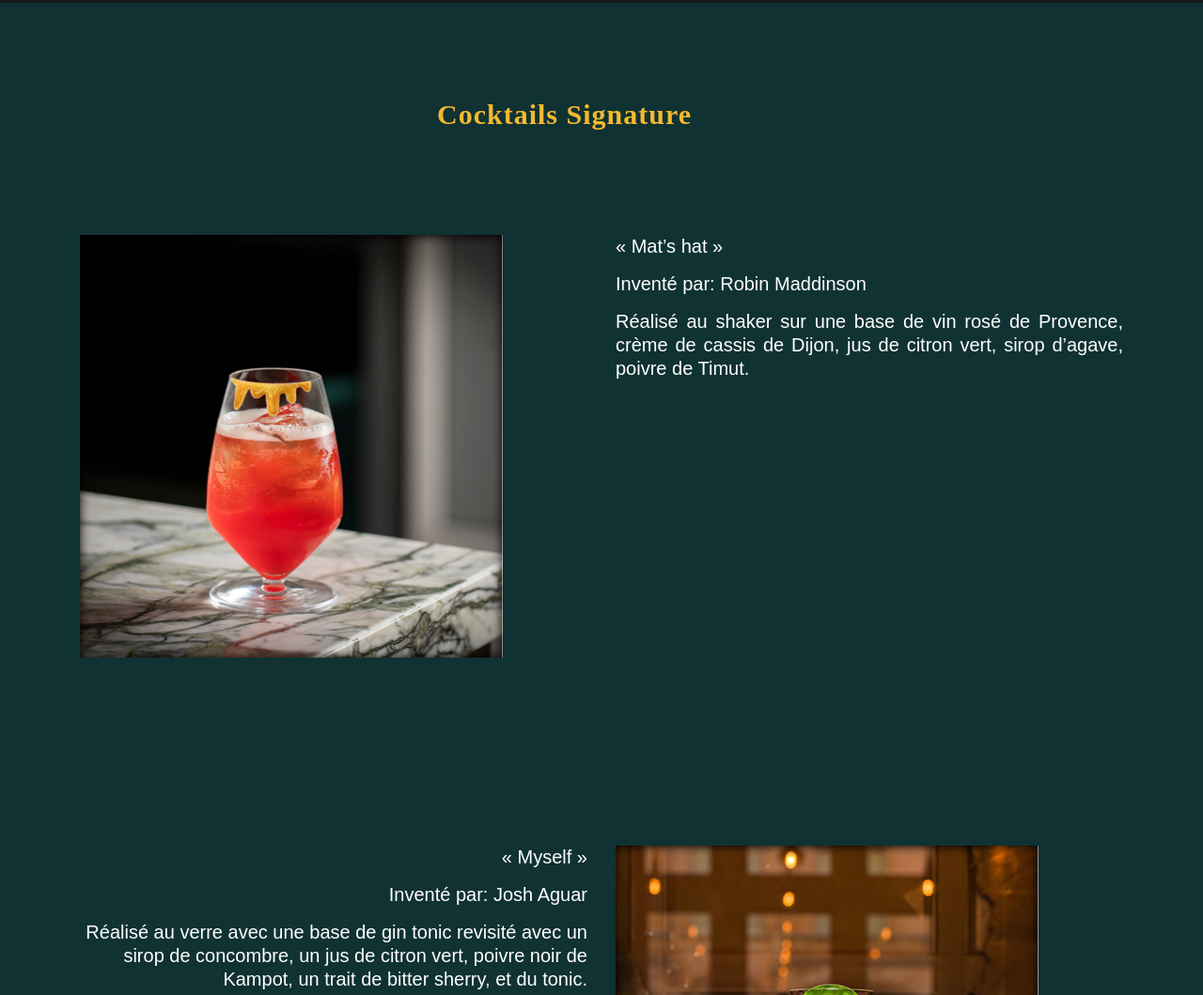
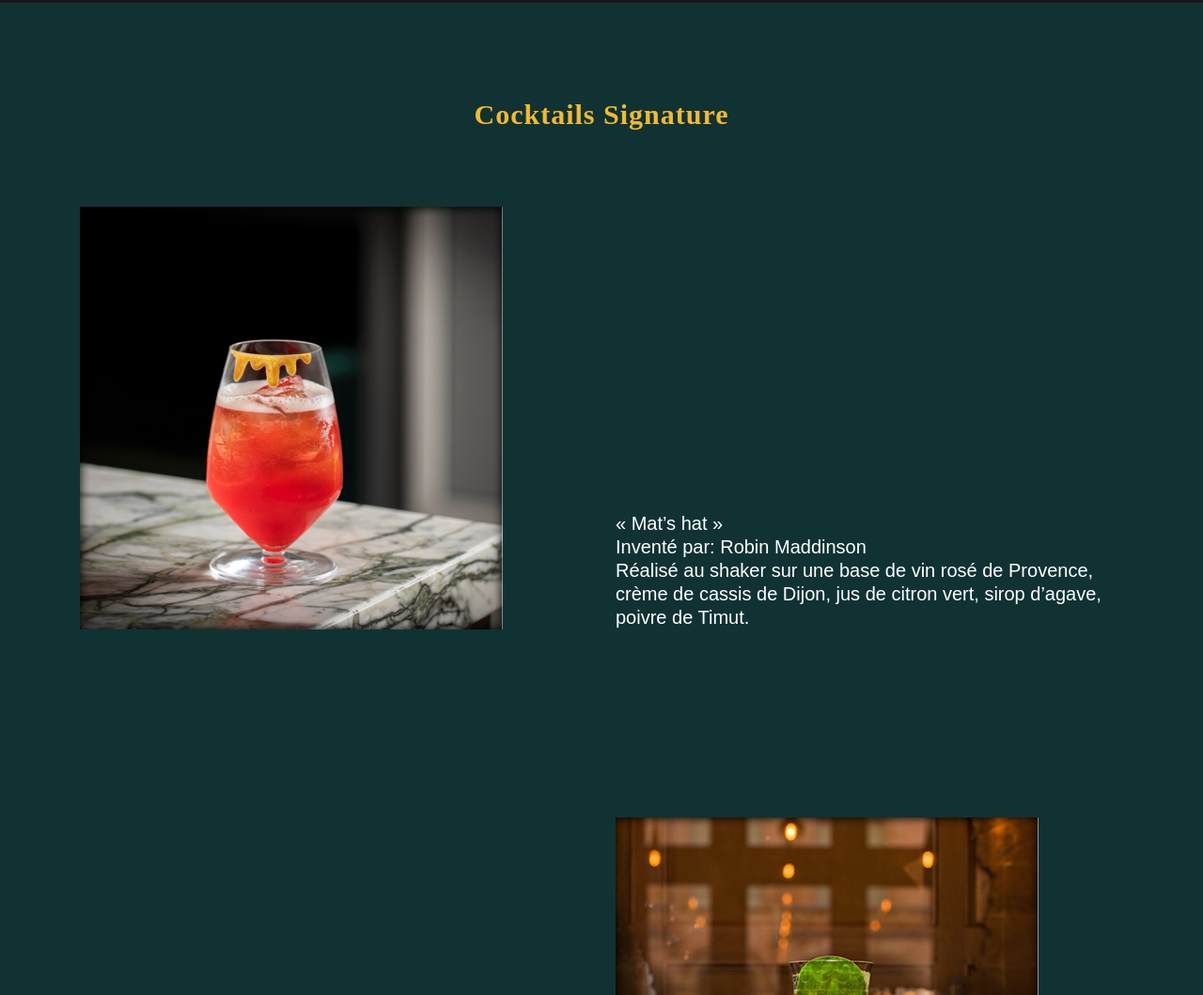
Before and after one commit to mariareisfrancisco/Orion-bar, a website built with Parcel: page src/index.html in a window 1280 px wide. Shown: the part 1741-2800 px from the top of the page at 94% size. Built offline with nearby package versions, Linux system fonts and the light colour scheme; a web font is replaced by a local one.

Commit message:
css fini taille large

```diff
--- a/src/index.html
+++ b/src/index.html
@@ -98,7 +98,7 @@
       <div class="main">
         <div class="container">
           <div class="row">
-            <div class="col-12 col-lg-6 offset-lg-4">
+            <div class="col-12">
               <h2 class="main-title" id="cocktails">Cocktails Signature</h2>
             </div>
           </div>
@@ -112,15 +112,13 @@
               </div>
               <div class="col-12 col-md-6">
                 <div class="box">
-                  <div class="cocktail-text">
-                    <p>« Mat’s hat »</p>
-                    <p>Inventé par: Robin Maddinson</p>
-                    <p>
+                  <p class="cocktail-text">« Mat’s hat »</p>
+                  <p class="cocktail-text">Inventé par: Robin Maddinson</p>
+                  <p class="cocktail-text">
                     Réalisé au shaker sur une base de vin rosé de Provence,
-                      crème de cassis de Dijon, jus de citron vert, sirop
-                      d’agave, poivre de Timut.
+                    crème de cassis de Dijon, jus de citron vert, sirop d’agave,
+                    poivre de Timut.
                   </p>
-                  </div>
                 </div>
               </div>
             </div>
@@ -132,15 +130,13 @@
               </div>
               <div class="col-12 col-md-6 order-1">
                 <div class="box">
-                  <div class="cocktail-second-text">
-                    <p>« Myself »</p>
-                    <p>Inventé par: Josh Aguar</p>
-                    <p>
-                      Réalisé au verre avec une base de gin tonic revisité avec
-                      un sirop de concombre, un jus de citron vert, poivre noir
-                      de Kampot, un trait de bitter sherry, et du tonic.
+                  <p class="cocktail-second-text">« Myself »</p>
+                  <p class="cocktail-second-text">Inventé par: Josh Aguar</p>
+                  <p class="cocktail-second-text">
+                    Réalisé au verre avec une base de gin tonic revisité avec un
+                    sirop de concombre, un jus de citron vert, poivre noir de
+                    Kampot, un trait de bitter sherry, et du tonic.
                   </p>
-                  </div>
                 </div>
               </div>
             </div>
@@ -152,10 +148,10 @@
               </div>
               <div class="col-12 col-md-6">
                 <div class="box">
-                  <div class="cocktail-text">
-                    <p>« High Fly »</p>
-                    <p>Inventé par: Audrey Taylor</p>
-                    <p>
+                  <div>
+                    <p class="cocktail-text">« High Fly »</p>
+                    <p class="cocktail-text">Inventé par: Audrey Taylor</p>
+                    <p class="cocktail-text">
                       Réalisé au shaker sur une base de tequila, Moutai, jus de
                       citron vert, Miel de Ruche Saint James, allongé à la bière
                       de gingembre.
@@ -168,7 +164,7 @@
           <div class="row">
             <div class="col-12 col-lg-10 offset-lg-1">
               <h2 id="artiste">Playlist</h2>
-              <p>
+              <p class="artist-text">
                 Herbert Hancock, plus connu sous le nom de Herbie Hancock est un
                 artiste de jazz qui vient hebdomadairement chez nous pour vous
                 divertir. Il est pianiste et compositeur. Il pourra vous séduire
@@ -176,6 +172,7 @@
                 rock et disco. Vous serez charmés par sa musique dans l’ambiance
                 du bar accompagnée d’un de nos cocktails.
               </p>
+              <div class="playlist">
                 <iframe
                   style="border-radius: 12px"
                   src="https://open.spotify.com/embed/playlist/0qhUJAJWZP6ut6TNDMzukO?utm_source=generator&theme=0"
@@ -186,6 +183,7 @@
                   allow="autoplay; clipboard-write; encrypted-media; fullscreen; picture-in-picture"
                   loading="lazy"
                 ></iframe>
+              </div>
             </div>
           </div>
         </div>
@@ -208,37 +206,44 @@
     <footer class="footer-bg">
       <div class="container">
         <div class="row">
-          <div class="col-12 col-lg-4 order-1 order-lg-2">
+          <div class="col-12 col-md-4 order-1 order-md-2">
             <div class="horaire">
-              <p>
+              <p class="horaire-day">
                 Lundi à Jeudi <br />
                 09:00-00:00
               </p>
-              <p>
+              <p class="horaire-day">
                 Vendredi à Samedi <br />
                 09:00-02:00
               </p>
-              <p>
+              <p class="horaire-day">
                 Dimanche <br />
                 10:00-23:30
               </p>
             </div>
           </div>
-          <div class="col-12 col-lg-4 order-2 order-lg-1">
+          <div class="col-12 col-md-4 order-2 order-md-1">
+            <div class="footer-logo">
               <img src="img/logo.svg" alt="logo" />
             </div>
-          <div class="col-12 col-lg-4 order-3">
-            <div class="adress">
-              <p>
+          </div>
+          <div class="col-12 col-md-4 order-3">
+            <div class="contact">
+              <p class="adress">
                 Orion Bar, <br />
                 Cranbourn Street, <br />
                 London WC2H 7JH, <br />
                 Royaume-Uni
               </p>
               <div class="contact">
-                <a href="tel:0044278999056">+44 27 899 90 56</a><br />
-                <a href="mailto:orionbar@gmail.com">orionbar@gmail.com</a><br />
+                <a class="outside-link" href="tel:0044278999056"
+                  >+44 27 899 90 56</a
+                ><br />
+                <a class="outside-link" href="mailto:orionbar@gmail.com"
+                  >orionbar@gmail.com</a
+                ><br />
                 <a
+                  class="outside-link"
                   href="https://www.google.com/maps/place/Cranbourn+St,+London,+Royaume-Uni"
                   >Google Maps</a
                 >
--- a/src/scss/main.scss
+++ b/src/scss/main.scss
@@ -63,7 +63,7 @@ html {
   font-weight: 400;
   color: #fff;
   background-color: #19171c;
-  text-align: justify;
+  text-align: left;
 }
 
 .nav-bg {
@@ -113,6 +113,10 @@ html {
   .nav-large {
     display: none;
   }
+}
+
+a {
+  text-decoration: none;
 }
 
 .search-glass {
@@ -206,23 +210,22 @@ p {
 
 .main-title {
   padding: 100px 0 80px;
+  margin: 0;
+  text-align: center;
 }
-
 .box {
-  position: relative;
+  height: 100%;
+  display: flex;
+  flex-direction: column;
+  justify-content: flex-end;
 }
-
 .cocktail-text {
-  position: absolute;
-  top: 295;
-  left: 0;
+  padding: 0;
 }
 
 .cocktail-second-text {
-  position: absolute;
-  top: 270;
-  right: 0;
   text-align: right;
+  padding: 0;
 }
 
 .first-cocktail {
@@ -237,10 +240,31 @@ p {
   margin-bottom: 100px;
 }
 
+.third-cocktail::after {
+  content: "";
+  display: block;
+  width: 50%;
+  height: 1px;
+  background: rgba(255, 255, 255, 0.487);
+  transform: translate(50%, 0);
+  margin-top: 150px;
+}
+
+.playlist {
+  padding: 40px 0 100px;
+}
+
 .page-second-content {
   background-image: url(../img/citation-picture.webp);
+  background-size: cover;
   background-repeat: no-repeat;
-  background-size: cover;
+  height: 700px;
+}
+
+@media (max-width: 426px) {
+  .page-second-content {
+    height: 500px;
+  }
 }
 
 .citation-bg {
@@ -261,3 +285,30 @@ p {
   color: #ffffff;
   text-align: center;
 }
+
+.footer-bg {
+  padding: 120px 45px;
+}
+
+.horaire {
+  text-align: center;
+}
+
+.horaire-day {
+  padding: 25px 0;
+}
+
+.adress {
+  padding: 25px 0;
+}
+
+.outside-link {
+  display: block;
+}
+
+.footer-logo {
+  height: 100%;
+  display: flex;
+  flex-direction: column;
+  justify-content: center;
+}
```
Lines whose indentation alone changed are shown as unchanged.
